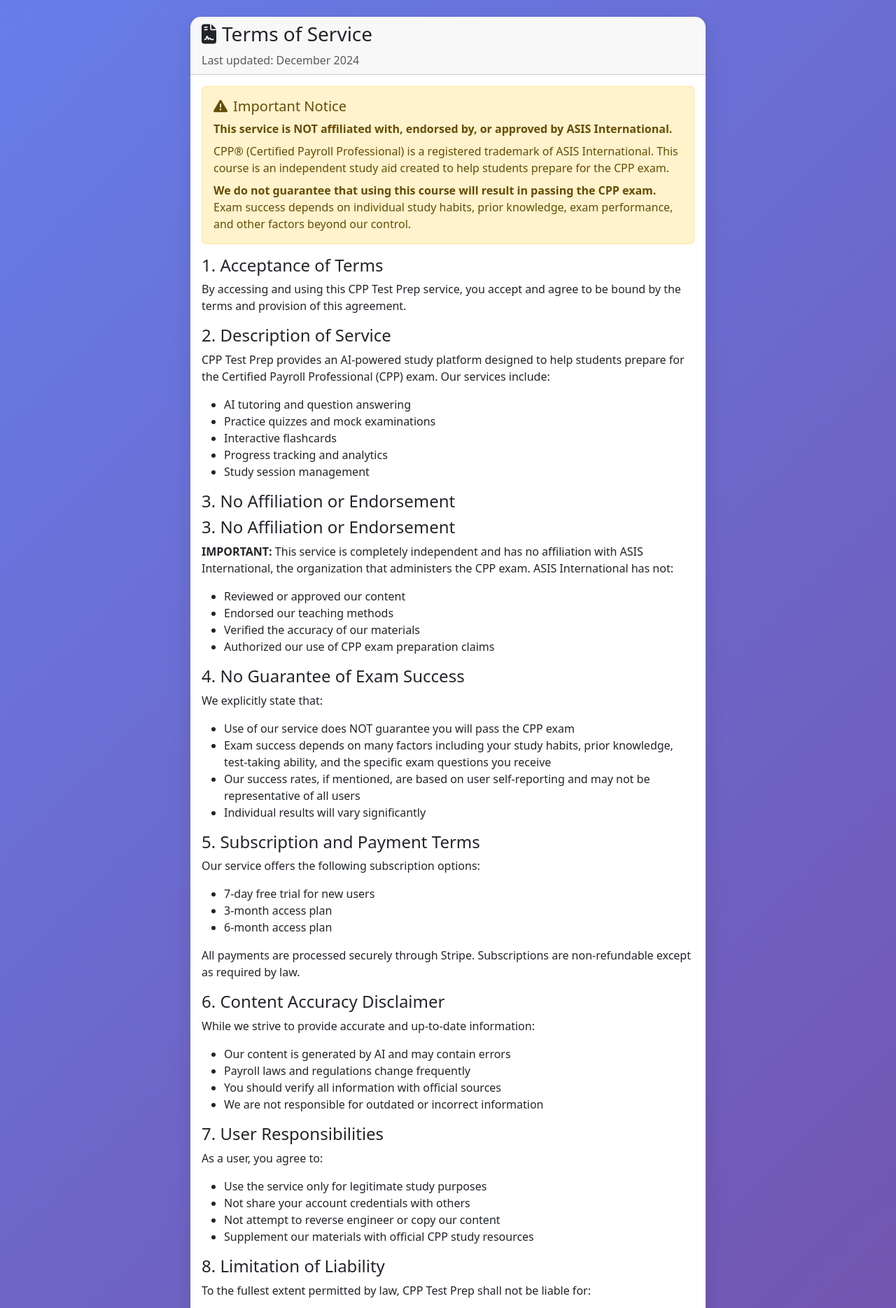
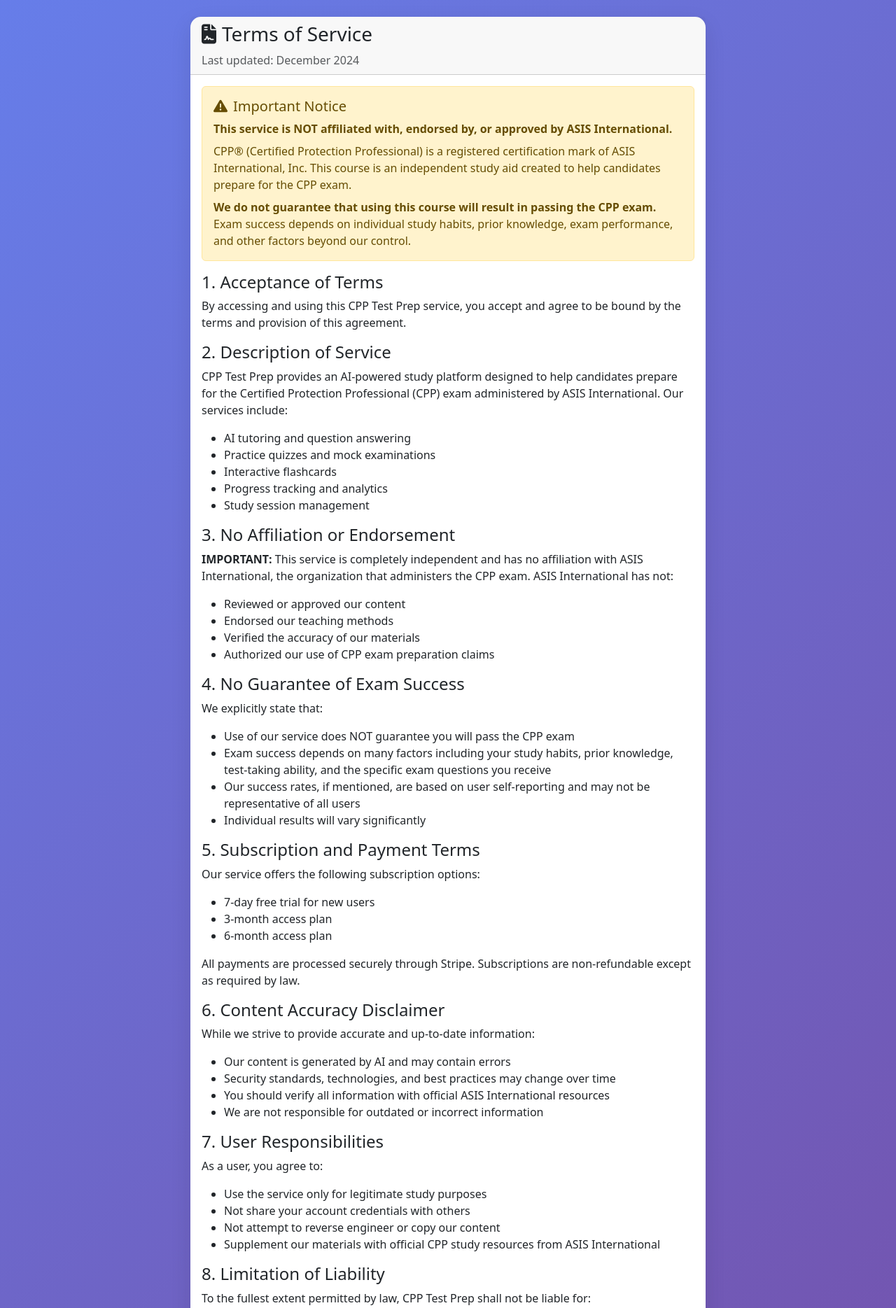
Before and after one commit to etafirearms/cpp-test-prep, a Python web app: template templates/terms.html in a window 1280 px wide. Shown: the part 56-1925 px from the top of the page at 70% size. Run offline with Jinja, Linux system fonts and the light colour scheme; the template is opened without the code that fills it, so the values that code supplies are empty.

Commit message:
Update terms.html
Updated Disclaimer & Footer

```diff
--- a/templates/terms.html
+++ b/templates/terms.html
@@ -1,4 +1,3 @@
-
 {% extends "base.html" %}
 
 {% block title %}Terms of Service - CPP Test Prep{% endblock %}
@@ -16,7 +15,7 @@
                 <div class="alert alert-warning">
                     <h5><i class="fas fa-exclamation-triangle me-2"></i>Important Notice</h5>
                     <p class="mb-2"><strong>This service is NOT affiliated with, endorsed by, or approved by ASIS International.</strong></p>
-                    <p class="mb-2">CPP® (Certified Payroll Professional) is a registered trademark of ASIS International. This course is an independent study aid created to help students prepare for the CPP exam.</p>
+                    <p class="mb-2">CPP® (Certified Protection Professional) is a registered certification mark of ASIS International, Inc. This course is an independent study aid created to help candidates prepare for the CPP exam.</p>
                     <p class="mb-0"><strong>We do not guarantee that using this course will result in passing the CPP exam.</strong> Exam success depends on individual study habits, prior knowledge, exam performance, and other factors beyond our control.</p>
                 </div>
 
@@ -24,7 +23,7 @@
                 <p>By accessing and using this CPP Test Prep service, you accept and agree to be bound by the terms and provision of this agreement.</p>
 
                 <h4>2. Description of Service</h4>
-                <p>CPP Test Prep provides an AI-powered study platform designed to help students prepare for the Certified Payroll Professional (CPP) exam. Our services include:</p>
+                <p>CPP Test Prep provides an AI-powered study platform designed to help candidates prepare for the Certified Protection Professional (CPP) exam administered by ASIS International. Our services include:</p>
                 <ul>
                     <li>AI tutoring and question answering</li>
                     <li>Practice quizzes and mock examinations</li>
@@ -33,8 +32,7 @@
                     <li>Study session management</li>
                 </ul>
 
-                <h4>3. No Affiliation or Endorsement
-<h4>3. No Affiliation or Endorsement</h4>
+                <h4>3. No Affiliation or Endorsement</h4>
                 <p><strong>IMPORTANT:</strong> This service is completely independent and has no affiliation with ASIS International, the organization that administers the CPP exam. ASIS International has not:</p>
                 <ul>
                     <li>Reviewed or approved our content</li>
@@ -65,8 +63,8 @@
                 <p>While we strive to provide accurate and up-to-date information:</p>
                 <ul>
                     <li>Our content is generated by AI and may contain errors</li>
-                    <li>Payroll laws and regulations change frequently</li>
-                    <li>You should verify all information with official sources</li>
+                    <li>Security standards, technologies, and best practices may change over time</li>
+                    <li>You should verify all information with official ASIS International resources</li>
                     <li>We are not responsible for outdated or incorrect information</li>
                 </ul>
 
@@ -76,7 +74,7 @@
                     <li>Use the service only for legitimate study purposes</li>
                     <li>Not share your account credentials with others</li>
                     <li>Not attempt to reverse engineer or copy our content</li>
-                    <li>Supplement our materials with official CPP study resources</li>
+                    <li>Supplement our materials with official CPP study resources from ASIS International</li>
                 </ul>
 
                 <h4>8. Limitation of Liability</h4>
@@ -101,7 +99,7 @@
                 <p>If you have questions about these terms, please contact us at: <a href="mailto:support@cpptestprep.com">support@cpptestprep.com</a></p>
 
                 <div class="alert alert-info mt-4">
-                    <p class="mb-0"><strong>Remember:</strong> This is an independent study aid. Always consult official ASIS International resources and current regulations for the most accurate and up-to-date information.</p>
+                    <p class="mb-0"><strong>Remember:</strong> This is an independent study aid. Always consult official ASIS International resources and current CPP exam guidelines for the most accurate and up-to-date information.</p>
                 </div>
             </div>
         </div>
```
